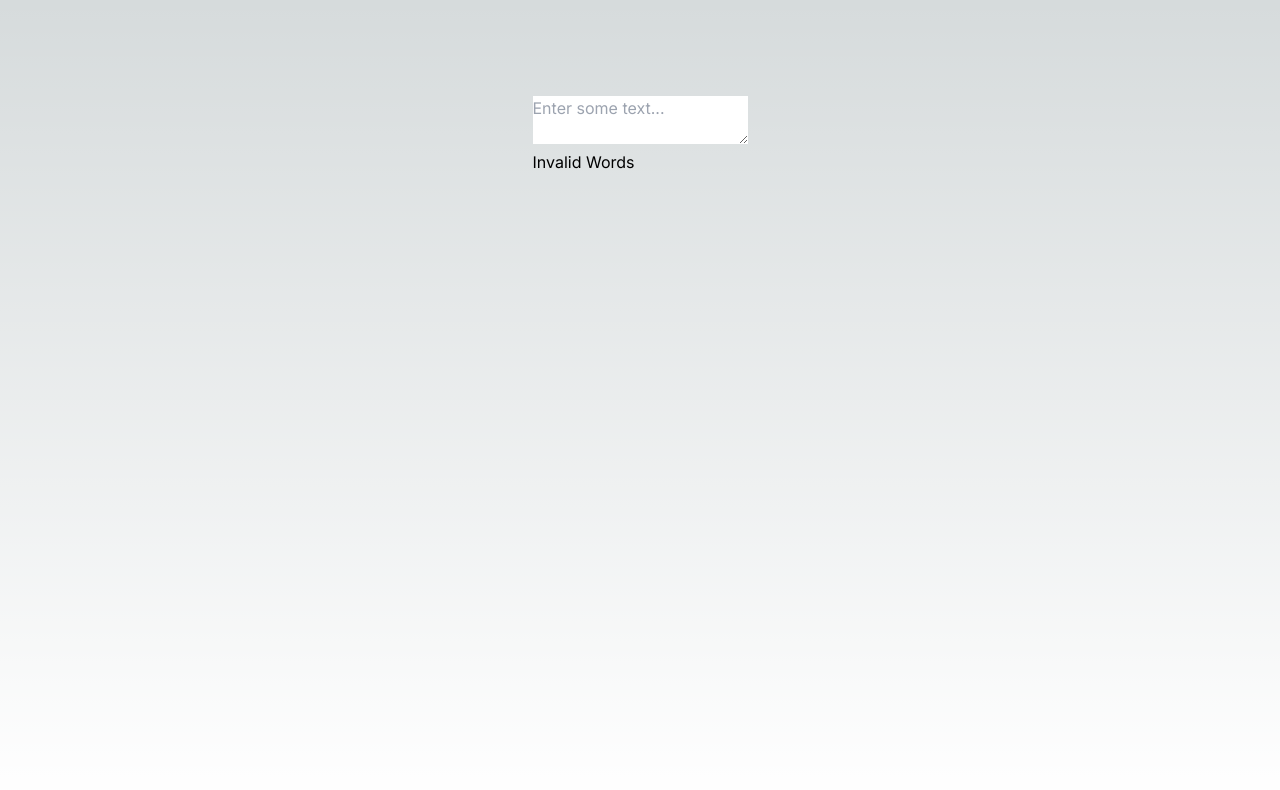
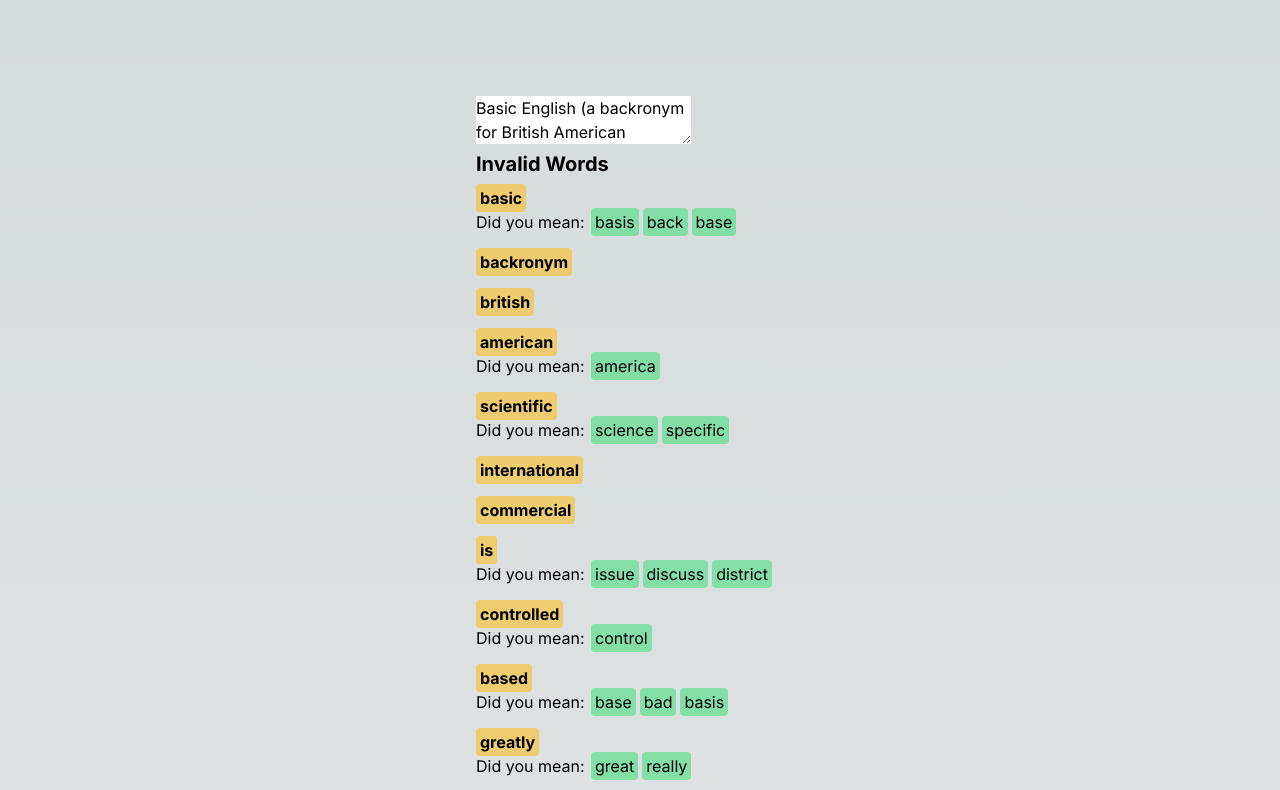
Before and after one commit to antcla/spellcheck-basic-en, a Next.js app: page / in a window 1280 px wide. Shown: the top 790 px of the page. Built offline with nearby package versions, Linux system fonts and the light colour scheme.

Commit message:
feat: add suggestions with fuse.js

```diff
--- a/package.json
+++ b/package.json
@@ -10,6 +10,7 @@
     "lint": "next lint"
   },
   "dependencies": {
+    "fuse.js": "^7.0.0",
     "lodash": "^4.17.21",
     "next": "14.0.3",
     "react": "^18",
--- a/src/app/page.tsx
+++ b/src/app/page.tsx
@@ -1,11 +1,9 @@
 import { Client } from '@/components/client'
-
-const words = await import('./basic.json')
 
 export default function Home() {
   return (
     <main className="flex min-h-screen flex-col items-center justify-between p-24">
-      <Client validWords={words.default} />
+      <Client />
     </main>
   )
 }
--- a/src/components/client.tsx
+++ b/src/components/client.tsx
@@ -6,16 +6,19 @@ import { Textarea } from './textarea'
 
 import { InvalidWords } from '@/components/invalid-words'
 
-type Props = {
-  validWords: string[]
-}
+export const Client = () => {
+  const [text, setState] =
+    useState(`Basic English (a backronym for British American Scientific International and Commercial English)[1] is a controlled language based on standard English, but with a greatly simplified vocabulary and grammar. It was created by the linguist and philosopher Charles Kay Ogden as an international auxiliary language, and as an aid for teaching English as a second language. It was presented in Ogden's 1930 book Basic English: A General Introduction with Rules and Grammar.
 
-export const Client = ({ validWords }: Props) => {
-  const [text, setState] = useState('')
+The first work on Basic English was written by two Englishmen, Ivor Richards of Harvard University and Charles Kay Ogden of the University of Cambridge in England. The design of Basic English drew heavily on the semiotic theory put forward by Ogden and Richards in their 1923 book The Meaning of Meaning.[2]
+
+Ogden's Basic, and the concept of a simplified English, gained its greatest publicity just after the Allied victory in World War II as a means for world peace. He was convinced that the world needed to gradually eradicate minority languages and use as much as possible only one: English, in either a simple or complete form.[3]
+
+Although Basic English was not built into a program, similar simplifications have been devised for various international uses. Richards promoted its use in schools in China.[4] It has influenced the creation of Voice of America's Learning English for news broadcasting, and Simplified Technical English, another English-based controlled language designed to write technical manuals.`)
   return (
     <div>
       <Textarea value={text} onChange={setState} />
-      <InvalidWords validWords={validWords} text={text} />
+      <InvalidWords text={text} />
     </div>
   )
 }
--- a/src/components/invalid-words.tsx
+++ b/src/components/invalid-words.tsx
@@ -1,21 +1,49 @@
+import Fuse from 'fuse.js'
 import _ from 'lodash'
 
+import validWords from '../basic.json'
+
 type Props = {
-  validWords: string[]
   text: string
 }
+const fuse = new Fuse(validWords, {
+  threshold: 0.4,
+})
 
-export const InvalidWords = ({ text, validWords }: Props) => {
-  const textWords = _.uniq(
+const InvalidWord = ({ word }: { word: string }) => {
+  const suggestions = fuse.search(word).filter((v, k) => k < 3)
+  return (
+    <li className="py-2">
+      <strong className="rounded bg-amber-400/60 p-1">{word}</strong>
+      {suggestions.length > 0 && (
+        <>
+          <br />
+          Did you mean:{' '}
+          {suggestions.map(({ item }) => (
+            <span key={item} className="mx-0.5 rounded bg-green-400/60 p-1">
+              {item}
+            </span>
+          ))}
+        </>
+      )}
+    </li>
+  )
+}
+
+export const InvalidWords = ({ text }: Props) => {
+  const invalid = _.uniq(
     text.split(/\W+/g).map((word) => word.toLowerCase()),
-  ).filter((word) => !validWords.includes(word))
+  ).filter(
+    (word) =>
+      word.length > 0 && /[A-z]/.test(word) && !validWords.includes(word),
+  )
 
   return (
     <div>
-      <h2>Invalid Words</h2>
+      <h2 className="text-xl font-bold">Invalid Words</h2>
       <ul>
-        {textWords.map((word) => (
-          <li key={word}>{word}</li>
+        {invalid.map((word) => (
+          <InvalidWord key={word} word={word} />
         ))}
       </ul>
     </div>
```
Also changed, not shown: src/basic.json (renamed from src/app/basic.json), 1 other file (tests, documents, lock files or other folders).
